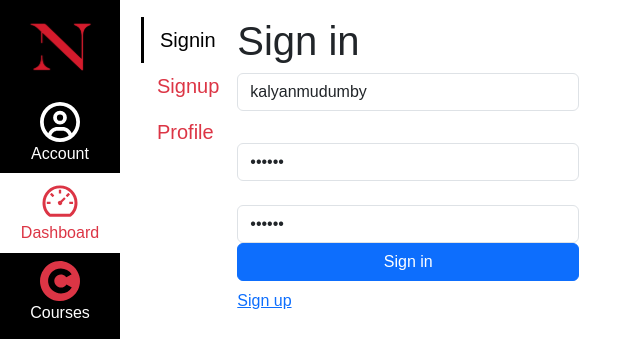
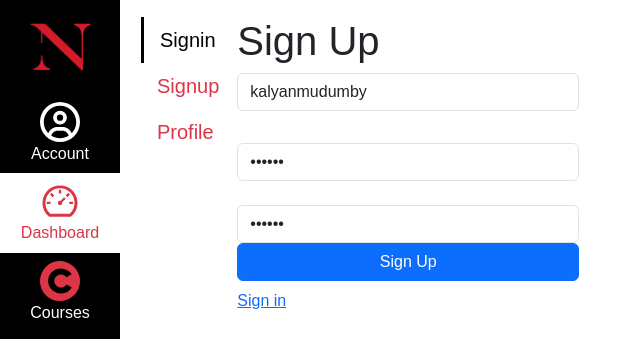
Before and after one commit to theinhumaneme/cs5610-kambaz-fa-25-kalyan-mudumby, a Next.js app: page /Account/Signup in a window 1280 px wide. Shown: the top 339 px of the page, without its empty margins (0-642 px from the left). Built offline with nearby package versions, Linux system fonts and the light colour scheme.

Commit message:
update signup-page

```diff
--- a/app/(Kambaz)/Account/Signup/page.tsx
+++ b/app/(Kambaz)/Account/Signup/page.tsx
@@ -3,8 +3,8 @@ import { Col, FormControl } from "react-bootstrap";
 export default function Signup() {
   return (
     <Col xs={4}>
-      <div id="wd-signin-screen">
-        <h1>Sign in</h1>
+      <div id="wd-signup-screen">
+        <h1>Sign Up</h1>
         <FormControl
           id="wd-username"
           className="mb-2"
@@ -26,15 +26,15 @@ export default function Signup() {
           defaultValue="CS5610"
         />
         <Link
-          id="wd-signin-btn"
-          href="/Signin"
+          id="wd-signup-btn"
+          href="Profile"
           className="btn btn-primary w-100 mb-2"
         >
-          Sign in{" "}
+          Sign Up{" "}
         </Link>
         <br />
-        <Link id="wd-signup-link" href="Profile">
-          Sign up
+        <Link id="wd-sigin-link" href="Signin">
+          Sign in
         </Link>
       </div>
     </Col>
```
